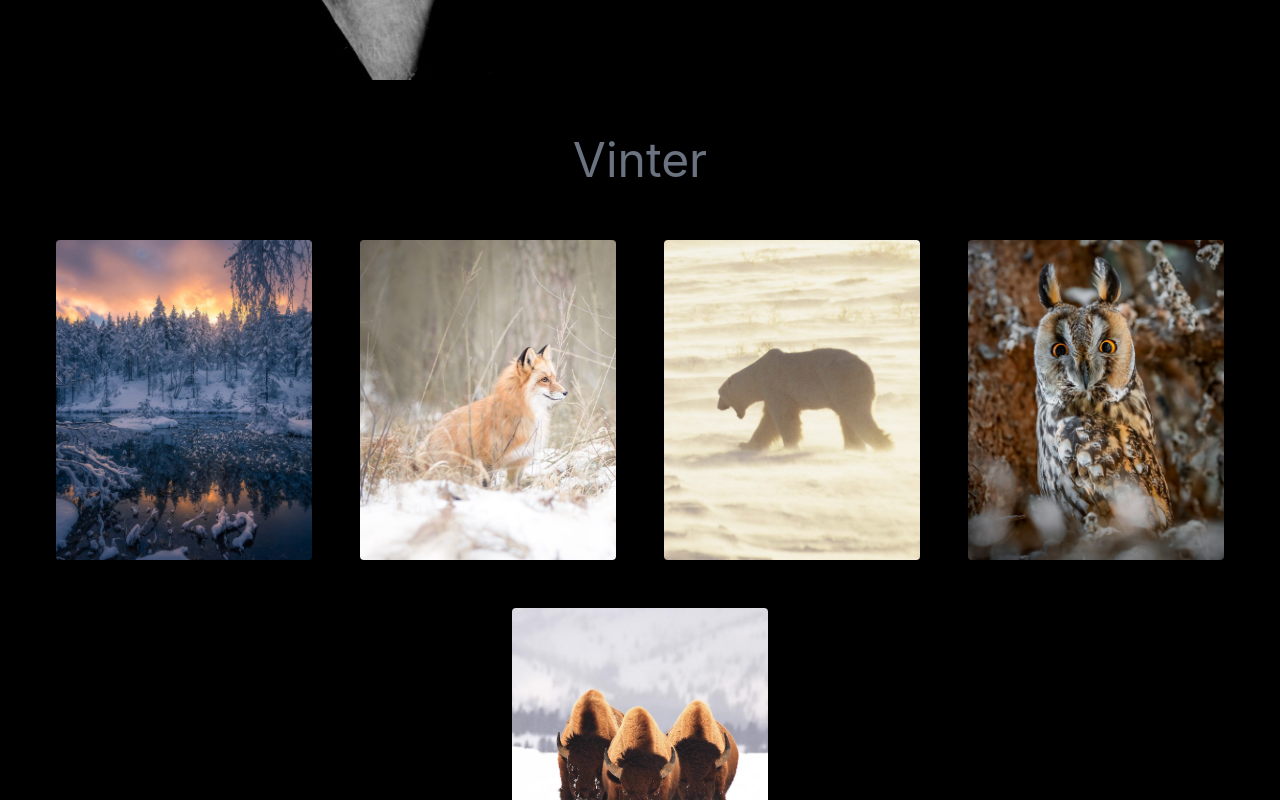
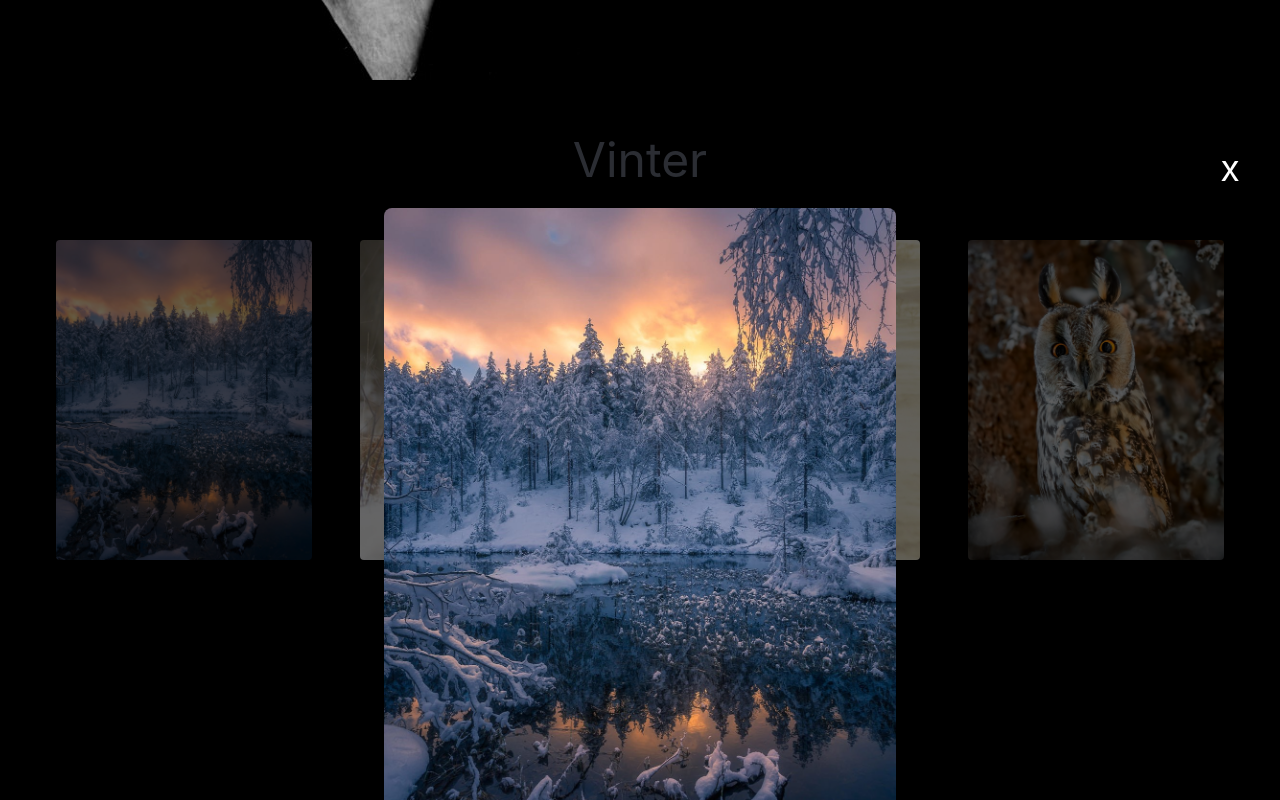
Before and after one commit to MaaX59/kenneth, a React (Create React App) app: page / in a window 1280 px wide. Both pictures are taken after a click on the element 184 px from the left and 1840 px from the top of the page. Shown: the part 1440-2240 px from the top of the page. Built offline with nearby package versions, Linux system fonts and the light colour scheme.

Commit message:
images work

```diff
--- a/src/App.css
+++ b/src/App.css
@@ -1,3 +1,3 @@
 .app {
-  background-color: rgb(0, 0, 0);
+  background-color: black;
 }
--- a/src/Container/Navbar/Navbar.jsx
+++ b/src/Container/Navbar/Navbar.jsx
@@ -10,7 +10,7 @@ const Navbar = () => {
     <div className="navbar" class="position: relative bg-gray-800">
       <div
         className="navbar-menu"
-        class="position: absolute z-30 text-gray-50  w-full flex flex-row justify-between"
+        class="position: absolute z-10 text-gray-50  w-full flex flex-row justify-between"
       >
         <div class="flex">
           <h1 class="font-dancing text-2xl pl-2 m-2 md:text-4xl sm:text-1xl flex">
--- a/src/Container/Vinter/Vinter.jsx
+++ b/src/Container/Vinter/Vinter.jsx
@@ -4,6 +4,7 @@ import image2 from "../../Images/vinter/02.jpg";
 import image3 from "../../Images/vinter/03.jpg";
 import image4 from "../../Images/vinter/04.jpg";
 import image5 from "../../Images/vinter/05.jpg";
+import bg from "../../Images/bg2.jpg";
 
 const Vinter = () => {
   const images = [image1, image2, image3, image4, image5];
@@ -32,19 +33,18 @@ const Vinter = () => {
       </div>
 
       {fullImage && (
-        <div class=" fixed w-max h-max bg-black top-50% left-50% z-50  ">
-          {/* //   <button
-        //     class="absolute top-3 right-3 text-7xl"
-        //     onClick={() => setFullImage(null)}
-        //   >
-        //     {" "}
-        //     X
-        //   </button> */}
-          {/* <img
+        <div class="fixed w-full h-full top-0 left-0 z-50 flex bg-opacity-60 items-center justify-center bg-black ">
+          <img
             src={fullImage}
             alt="fullimage"
-            class="absolute top-50% left-50% z-50  h-4/5 rounded-lg "
-          /> */}
+            class="relative rounded-lg flex h-4/5"
+          />
+          <div
+            class="fixed top-5 right-10 text-white text-4xl cursor-pointer"
+            onClick={() => setFullImage()}
+          >
+            x
+          </div>
         </div>
       )}
 
```
Also changed, not shown: src/index.css (+1 -64 lines).
